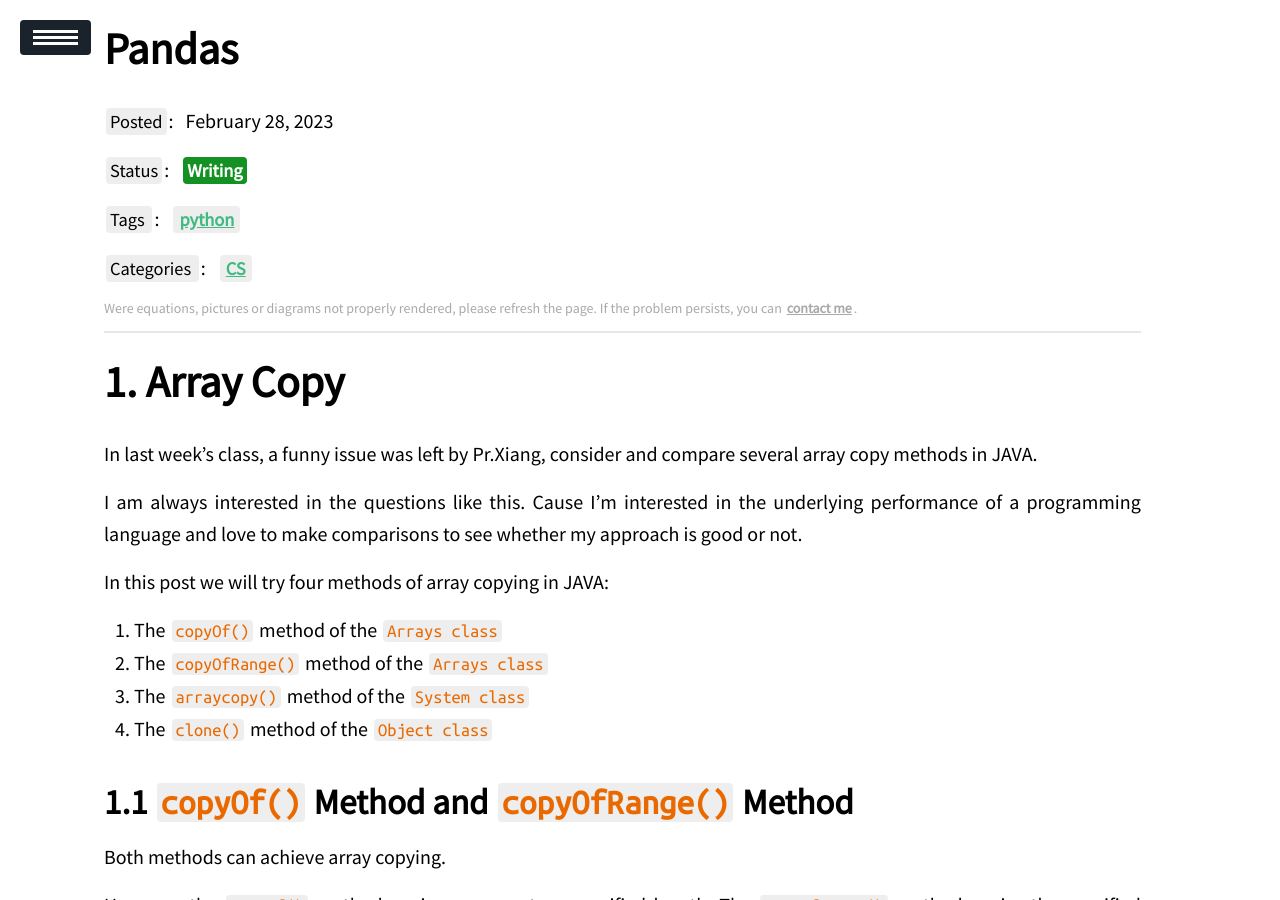
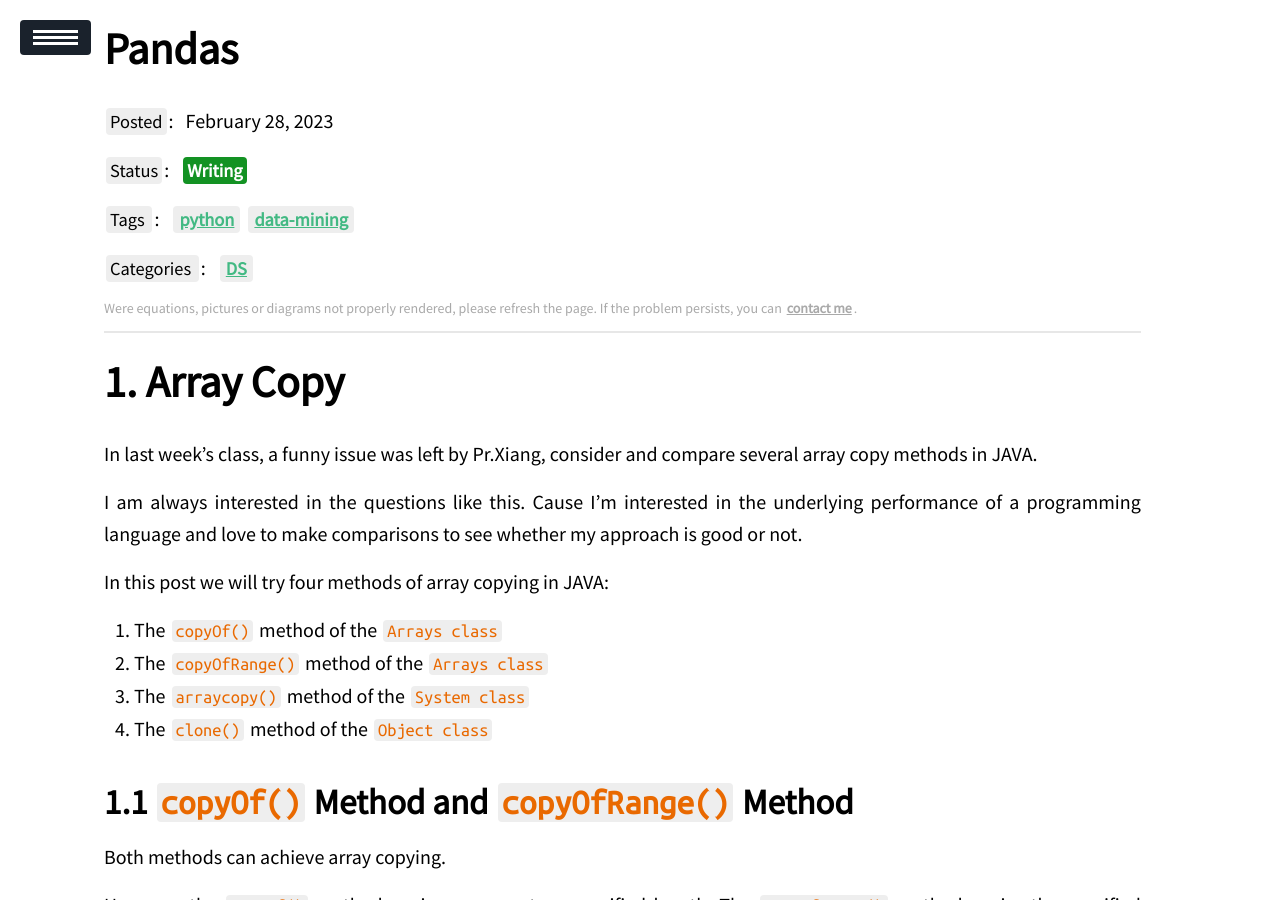
Before and after one commit to ssskz/ssskz.github.io, a Jekyll site: the page built from _posts/2023-2-28-Pandas.md, in a window 1280 px wide and 900 px high. Built offline with Jekyll 4.4.1, drawn with Linux system fonts in a browser that asks for light colours; our own code applies the rules of GitHub Pages for plain Markdown files; a script that is not in the unit is left out.

Commit message:
update _posts/2023-2-28-Pandas.md.
Signed-off-by: ssskz <12497590+ssskz@user.noreply.gitee.com>

```diff
--- a/_posts/2023-2-28-Pandas.md
+++ b/_posts/2023-2-28-Pandas.md
@@ -5,8 +5,8 @@
 mathjax: true
 mermaid: true
 status: Writing
-tags: python
-categories: CS
+tags: python data-mining
+categories: DS
 description: This is my learning shares of JAVA course given by Pr. Xiang sms, Nankai University, in 2023 spring semester.
 ---
 
```
